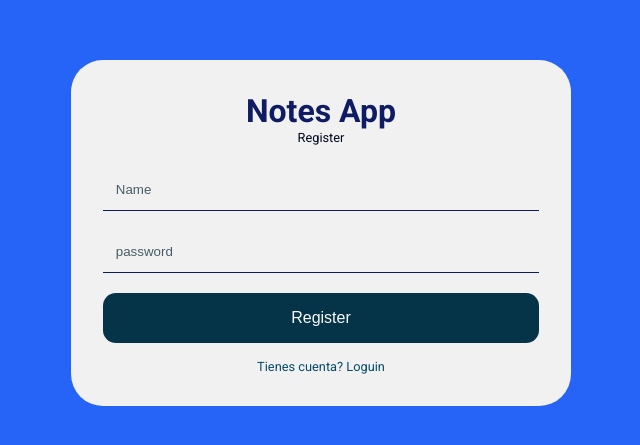
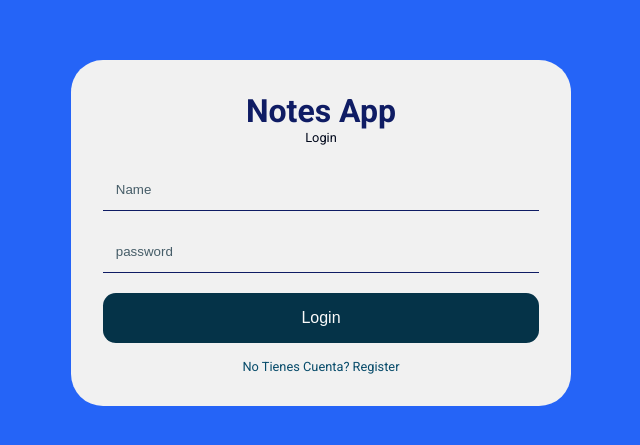
Before and after one commit to JD10S/UINotes, a React (Vite) app: page / in a window 1280 px wide. Shown: the part 167-612 px from the top of the page, without its empty margins (319-959 px from the left). Built offline with nearby package versions, Linux system fonts and the light colour scheme.

Commit message:
Routes con react routesdom

```diff
--- a/package.json
+++ b/package.json
@@ -12,6 +12,7 @@
   "dependencies": {
     "react": "^18.2.0",
     "react-dom": "^18.2.0",
+    "react-router-dom": "^6.22.3",
     "sass": "^1.72.0"
   },
   "devDependencies": {
--- a/src/App.jsx
+++ b/src/App.jsx
@@ -1,14 +1,21 @@
-import Register from './Register'
-
+import { BrowserRouter as Router, Route, Routes } from 'react-router-dom';
+import Loguin from './Loguin';
+import Register from './Register';
 
 function App() {
 
 
   return (
-    <div className='app-container'>
-      <Register/>
-    </div>
-  )
+    <Router>
+      <div className='app-container'>
+        <Routes>
+          <Route exact path="/"  element={<Loguin/>} />
+          <Route path="/Register"  element={<Register/>} />
+          <Route path='/Loguin' element={<Loguin/>}/>
+        </Routes>
+      </div>
+    </Router>
+  );
 }
 
 export default App
--- a/src/Loguin.jsx
+++ b/src/Loguin.jsx
@@ -1,6 +1,14 @@
 import React from 'react';
+import { useNavigate  } from 'react-router-dom';
 
 const Login = () => {
+
+    const navigate = useNavigate();
+
+    const redirectToLogin = () => {
+        navigate('/Register');
+    };
+
     return (
         <div className="r-container">
             <span className='title'>Notes App</span>
@@ -10,7 +18,7 @@ const Login = () => {
                 <input type='password' placeholder='password'></input>
                 <button>Login</button>
             </form>
-            <p>No Tienes Cuenta? Loguin</p>
+            <p>No Tienes Cuenta? <span onClick={redirectToLogin}>Register</span></p>
         </div>
     );
 }
--- a/src/Register.jsx
+++ b/src/Register.jsx
@@ -1,6 +1,15 @@
 import React from 'react';
+import { useNavigate } from 'react-router-dom';
+
 
 const Register = () => {
+
+    const navigate = useNavigate();
+
+    const redirectToLogin = () => {
+        navigate('/Loguin');
+    };
+
     return (
         <div className="r-container">
             <span className='title'>Notes App</span>
@@ -10,7 +19,7 @@ const Register = () => {
                 <input type='password' placeholder='password'></input>
                 <button>Register</button>
             </form>
-            <p>Tienes cuenta? Loguin</p>
+            <p>Tienes cuenta? <span onClick={redirectToLogin}>Loguin</span></p>
         </div>
     );
 }
```
Also changed, not shown: 1 other file (tests, documents, lock files or other folders).
